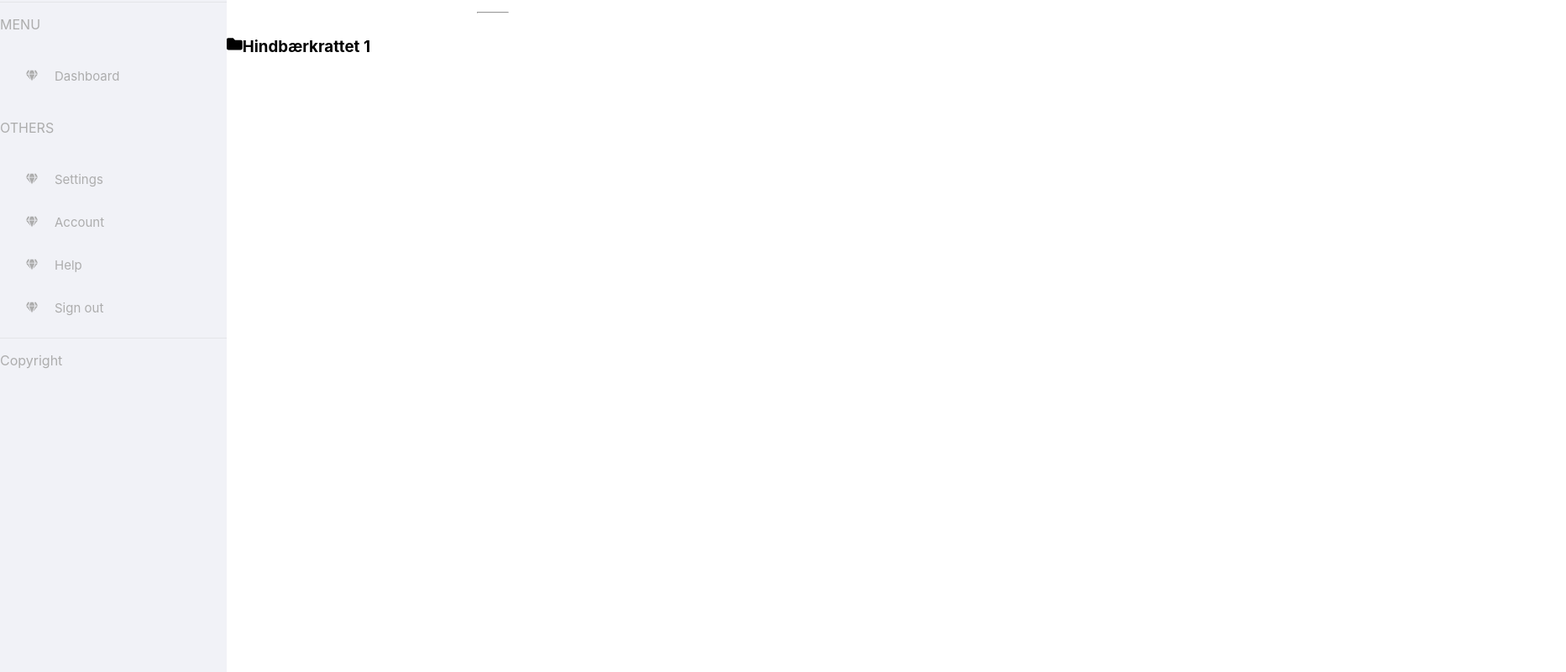
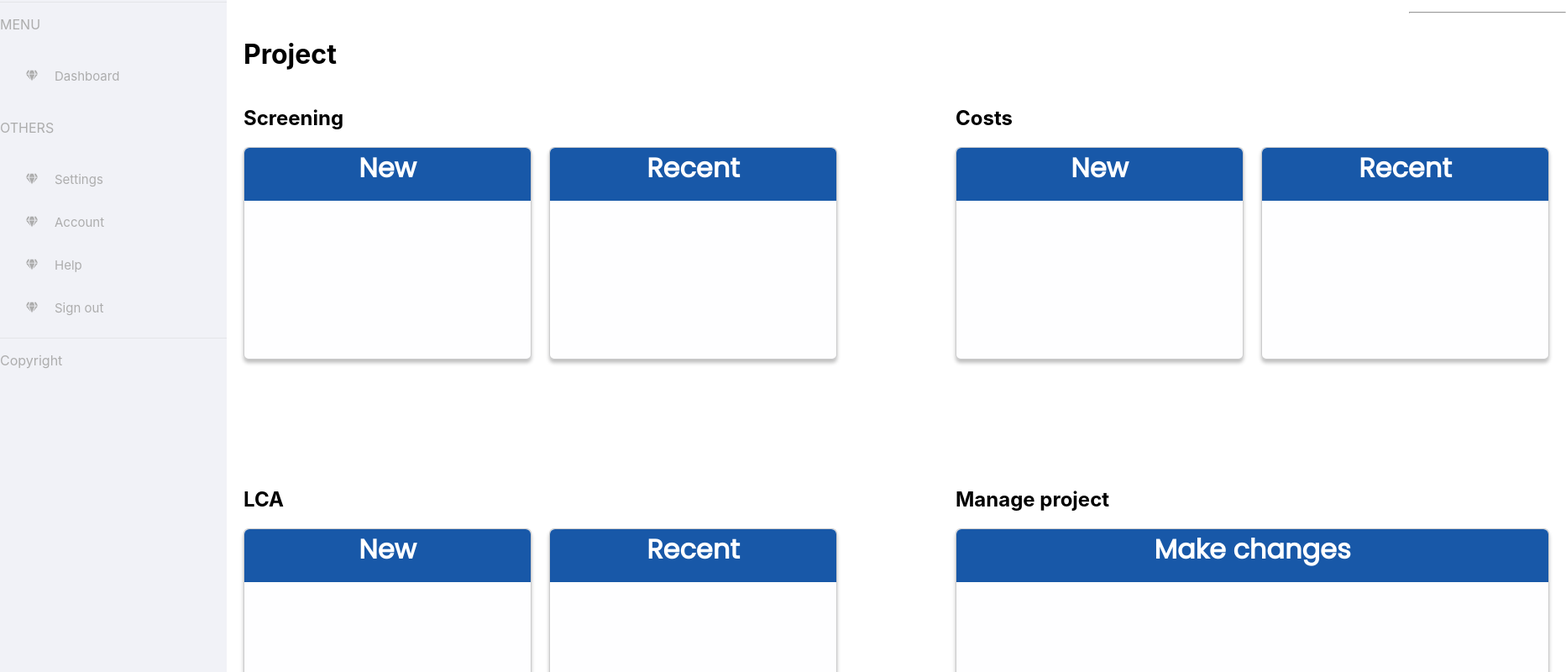
Before and after one commit to Kaspermn33/abate-prototype, a React (Create React App) app: page /project/1 in a window 1280 px wide. Shown: the part 80-880 px from the top of the page at 84% size, 1865 px wide, since content can reach past the window. Built offline with nearby package versions, Linux system fonts and the light colour scheme.

Commit message:
project page no functionality

```diff
--- /dev/null
+++ b/src/components/BoxHeader.js
@@ -0,0 +1,9 @@
+import React from 'react'
+
+const BoxHeader = (title) => {
+  return (
+    <h2 className='small-box-header'>{title.title}</h2>
+  )
+}
+
+export default BoxHeader
--- a/src/components/Project.js
+++ b/src/components/Project.js
@@ -1,13 +1,69 @@
-import {FaFolder} from 'react-icons/fa'
+import { FaFolder } from 'react-icons/fa'
 import { useParams } from 'react-router-dom';
+import BoxHeader from './BoxHeader';
+
+
 import Header from './Header'
-const Project = ({projects}) => {
+const Project = ({ projects }) => {
   const { id } = useParams()
   const project = projects.find(project => project.id == id)
   return (
-    <div className='project'>
-      <Header title={project.name}/>
-        <h3><FaFolder/>{project.name}</h3>
+    <div>
+      <Header title={project.name} />
+      <div className='project'>
+        <div>
+          <h1>Project</h1>
+        </div>
+        <div className='project-main'>
+          <div className='project-left'>
+            <div className='screening-box'>
+              <h2>Screening</h2>
+              <div className='box-type'>
+                <div className='new-box'>
+                <BoxHeader title={"New"} />
+                </div>
+                <div className='recent'>
+                <BoxHeader title={"Recent"} />
+                </div>
+              </div>
+
+            </div>
+            <div className='LCA-box'>
+              <h2>LCA</h2>
+              <div className='box-type'>
+                <div className='new-box'>
+                <BoxHeader title={"New"} />
+                </div>
+                <div className='recent'>
+                <BoxHeader title={"Recent"} />
+                </div>
+              </div>
+            </div>
+
+
+          </div>
+          <div className='project-right'>
+
+            <div className='costs-box'>
+              <h2>Costs</h2>
+              <div className='box-type'>
+                <div className='new-box'>
+                <BoxHeader title={"New"} />
+                </div>
+                <div className='recent'>
+                <BoxHeader title={"Recent"} />
+                </div>
+              </div>
+            </div>
+            <div className='manageproject-box'>
+              <h2>Manage project</h2>
+              <div className='manage-project-box'>
+              <BoxHeader title={"Make changes"} />
+              </div>
+            </div>
+          </div>
+        </div>
+      </div>
     </div>
   )
 }
--- a/src/index.css
+++ b/src/index.css
@@ -105,6 +105,20 @@ code {
   border-radius: 6px 6px 0px 0px;
 }
 
+.small-box-header {
+  font-size: 32px;
+  font-family: 'Poppins';
+  height: 63px;
+  max-height:63px;
+  margin-top: 0px;
+  padding-top:0px;
+  padding-bottom:0px;
+  text-align: center;
+  background-color: #1858A8;
+  color: white;
+  border-radius: 6px 6px 0px 0px;
+}
+
 .box-body {
   height: 100%;
   width: 100%;
@@ -150,3 +164,67 @@ code {
 
   color: #1F384C;
 }
+
+.project {
+  padding-left: 20px;
+}
+
+.project-main {
+  display: inline-flex;
+}
+
+.box-type {
+  width: 707px;
+  height: 253px;
+  display: flex;
+}
+
+.screening-box {
+  width: 707px;
+  height: 316px;
+}
+.costs-box {
+  width: 707px;
+  height: 316px;
+  margin-left: 141px;
+}
+.LCA-box {
+  width: 707px;
+  height: 316px;
+  margin-top: 138px;
+}
+.manageproject-box {
+  width: 707px;
+  height: 316px;
+  margin-left: 141px;
+  margin-top: 138px;
+}
+
+.new-box {
+  width: 343px;
+  height: 253px;background: rgba(241, 242, 247, 0.1);
+  border: 1px solid rgba(0, 0, 0, 0.2);
+  box-sizing: border-box;
+  box-shadow: 0px 4px 4px rgba(0, 0, 0, 0.25);
+  border-radius: 6px;
+}
+
+.recent {
+  width: 343px;
+  height: 253px;
+  margin-left: 21px;
+  background: rgba(241, 242, 247, 0.1);
+  border: 1px solid rgba(0, 0, 0, 0.2);
+  box-sizing: border-box;
+  box-shadow: 0px 4px 4px rgba(0, 0, 0, 0.25);
+  border-radius: 6px;
+}
+
+.manage-project-box {
+  height: 253px;
+  background: rgba(241, 242, 247, 0.1);
+  border: 1px solid rgba(0, 0, 0, 0.2);
+  box-sizing: border-box;
+  box-shadow: 0px 4px 4px rgba(0, 0, 0, 0.25);
+  border-radius: 6px;
+}
```
